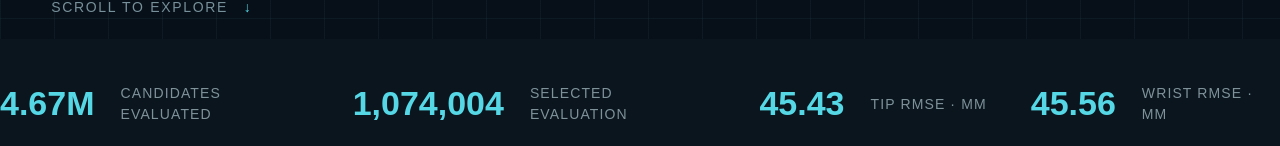
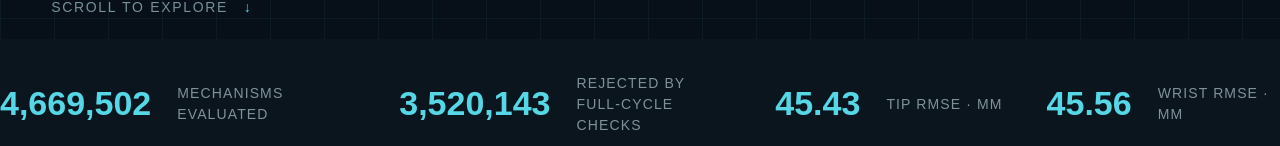
Before and after one commit to YihaoDong12/Falcon-Mechanism-Supplementary, a Next.js app: page / in a window 1280 px wide. Shown: the part 806-952 px from the top of the page. Built offline with nearby package versions, Linux system fonts and the light colour scheme.

Commit message:
Report evaluated and rejected mechanism counts

```diff
--- a/app/page.tsx
+++ b/app/page.tsx
@@ -173,7 +173,7 @@ export default function Home() {
       </section>
 
       <section className="paper-strip result-strip">
-        <b>4.67M</b><p>Candidates evaluated</p><b>1,074,004</b><p>Selected evaluation</p><b>45.43</b><p>Tip RMSE · mm</p><b>45.56</b><p>Wrist RMSE · mm</p>
+        <b>4,669,502</b><p>Mechanisms evaluated</p><b>3,520,143</b><p>Rejected by full-cycle checks</p><b>45.43</b><p>Tip RMSE · mm</p><b>45.56</b><p>Wrist RMSE · mm</p>
       </section>
 
       <section className="chapter" id="s01">
```
Also changed, not shown: 1 other file (tests, documents, lock files or other folders).
